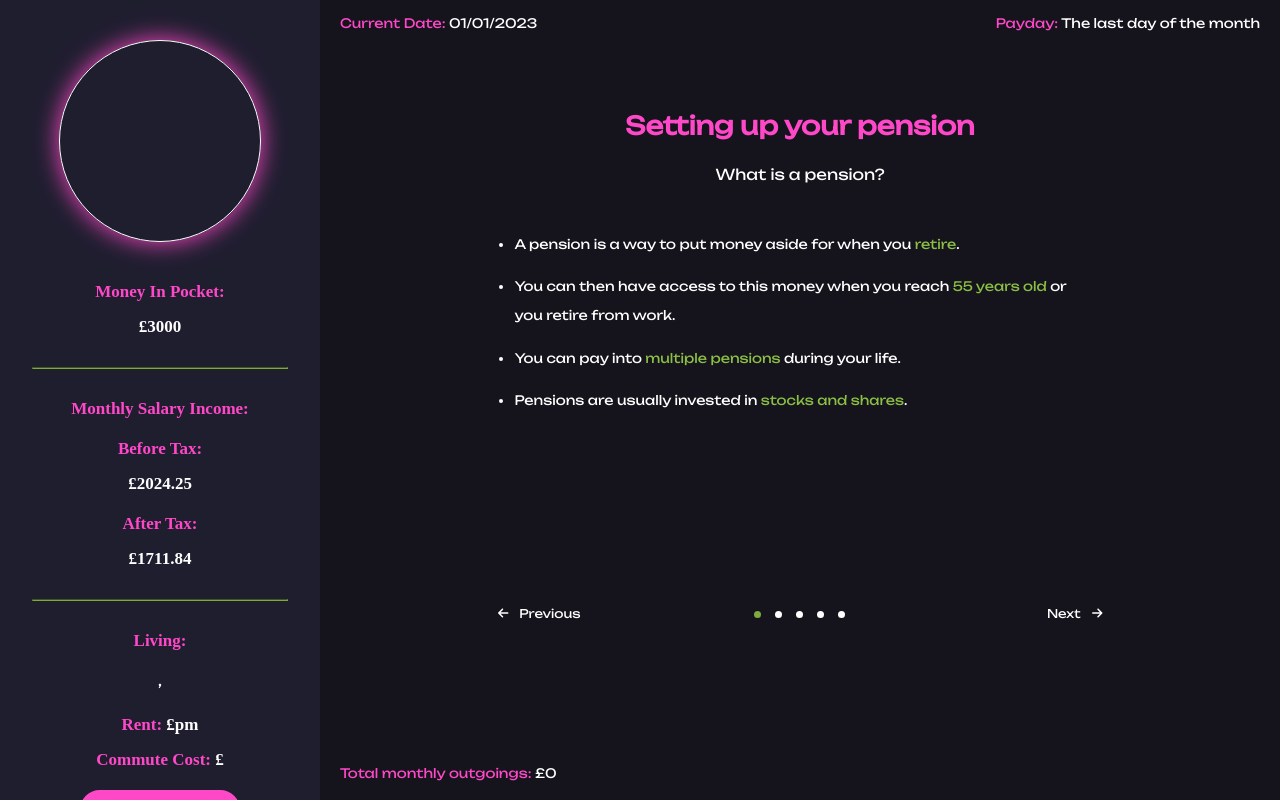
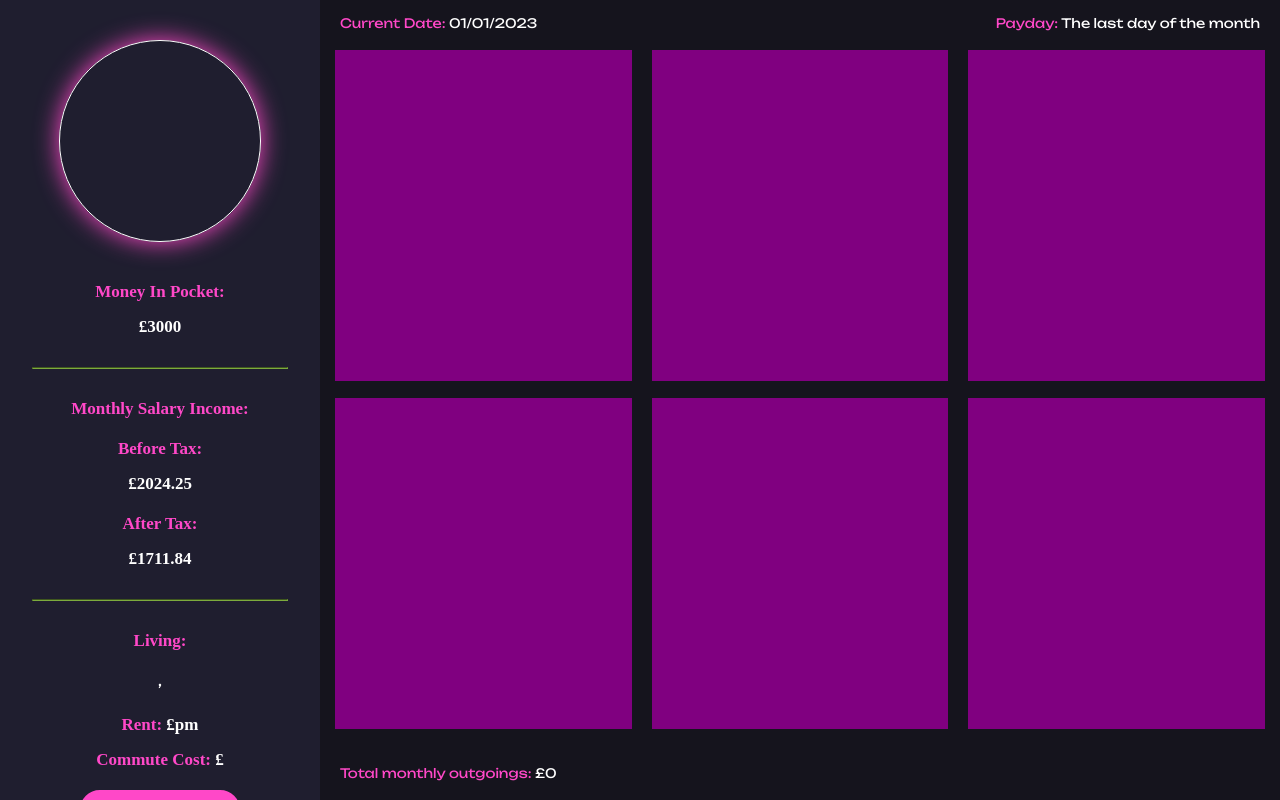
Before and after one commit to lucyscanlon/FinanceGame, a Vue app: page / in a window 1280 px wide. Built offline with nearby package versions, Linux system fonts and the light colour scheme; a web font is replaced by a local one.

Commit message:
Added main gameplay interactive components and imported them into the main gameplay component - set main game layout

```diff
--- a/src/components/MainGame/InformationPages/PensionIntroduction.vue
+++ b/src/components/MainGame/InformationPages/PensionIntroduction.vue
@@ -7,6 +7,9 @@ The parent of this component:
 <script setup>
     import { usePensionChoicesStore } from '../../../store/MainGameChoicesStore'
     const managePension = usePensionChoicesStore()
+
+    import { useLivingOptionsStore } from '../../../store/InitialGameChoicesStore'
+    const livingOptions = useLivingOptionsStore()
 </script>
 <template>
     <div class="rentintro-mainwrapper">
@@ -78,7 +81,7 @@ The parent of this component:
                     <PensionInvestmentFlexbox :PensionInvIndentifier=2 PensionInvDesc="Invest pension in:"></PensionInvestmentFlexbox>
                 </div>
                 <div class="pension-contribution-button-container">
-                        <button @click="managePension.confirmCurrentlySelectedPensionInvestmentChoice(), nextSlide()">Confirm Choice</button>
+                        <button @click="managePension.confirmCurrentlySelectedPensionInvestmentChoice(), nextSlide(), livingOptions.livingOptionsNextStageOfGame()">Confirm Choice</button>
                  </div>
             </div>
             </div>
--- a/src/components/MainGame/MainGame.vue
+++ b/src/components/MainGame/MainGame.vue
@@ -27,6 +27,18 @@ Components:
         <SupermarketChoiceDisplay v-if="livingOptions.livingOptionsGameStage === 4"></SupermarketChoiceDisplay>
         <TransportMethodDisplay v-if="livingOptions.livingOptionsGameStage === 5"></TransportMethodDisplay>
         <PensionInformationDisplay v-if="livingOptions.livingOptionsGameStage === 6"></PensionInformationDisplay>
+        <div class="maingameplay-interaction-container">
+            <div class="maingameplay-top-row-container">
+                <PensionInteractionComponent></PensionInteractionComponent>
+                <EverydaySavingInteractiveComponent></EverydaySavingInteractiveComponent>
+                <EmergencyFundsInteractiveComponent></EmergencyFundsInteractiveComponent>
+            </div>
+            <div class="maingameplay-bottom-row-container">
+                <HouseDepositInteractiveComponent></HouseDepositInteractiveComponent>
+                <IncomeStreamsInteractiveComponent></IncomeStreamsInteractiveComponent>
+                <InvestmentPortfolioInteractiveComponent></InvestmentPortfolioInteractiveComponent>
+            </div>
+        </div>
         <div className="gameplay-bottombanner-wrapper">
             <div className="monthly-outgoings-wrapper">
                 <p>Total monthly outgoings: <span className="colour-white">£{{ manageMoney.monthlyOutGoingsSum }}</span></p>
@@ -51,6 +63,12 @@ Components:
     import SupermarketInfoDisplay from './InformationPages/SupermarketInfo.vue';
     import TransportMethodDisplay from './InitialGameChoices/TransportOptionsDisplay.vue';
     import PensionInformationDisplay from './InformationPages/PensionIntroduction.vue';
+    import PensionInteractionComponent from './MainGameplayComponents/PensionComponent.vue';
+    import EverydaySavingInteractiveComponent from './MainGameplayComponents/EverydaySavingsComponent.vue';
+    import EmergencyFundsInteractiveComponent from './MainGameplayComponents/EmergencyFundsComponent.vue';
+    import HouseDepositInteractiveComponent from './MainGameplayComponents/HouseDepositComponent.vue';
+    import IncomeStreamsInteractiveComponent from './MainGameplayComponents/IncomeStreamsComponent.vue';
+    import InvestmentPortfolioInteractiveComponent from './MainGameplayComponents/InvestmentPortfolioComponent.vue';
 
 // export component data
 export default {
@@ -63,6 +81,12 @@ export default {
         SupermarketInfoDisplay,
         TransportMethodDisplay,
         PensionInformationDisplay,
+        PensionInteractionComponent,
+        EverydaySavingInteractiveComponent,
+        EmergencyFundsInteractiveComponent,
+        HouseDepositInteractiveComponent,
+        IncomeStreamsInteractiveComponent,
+        InvestmentPortfolioInteractiveComponent,
     }
 }
 </script>
--- /dev/null
+++ b/src/components/MainGame/MainGameplayComponents/EmergencyFundsComponent.vue
@@ -0,0 +1,12 @@
+<template>
+    <div class="maingameplay-flex-container">
+
+    </div>
+</template>
+<script>
+
+export default {
+    name: 'EmergencyFundsInteractiveComponent',
+}
+
+</script>
--- /dev/null
+++ b/src/components/MainGame/MainGameplayComponents/EverydaySavingsComponent.vue
@@ -0,0 +1,12 @@
+<template>
+    <div class="maingameplay-flex-container">
+
+    </div>
+</template>
+<script>
+
+export default {
+    name: 'EverydaySavingInteractiveComponent',
+}
+
+</script>
--- /dev/null
+++ b/src/components/MainGame/MainGameplayComponents/HouseDepositComponent.vue
@@ -0,0 +1,12 @@
+<template>
+    <div class="maingameplay-flex-container">
+
+    </div>
+</template>
+<script>
+
+export default {
+    name: 'HouseDepositInteractiveComponent',
+}
+
+</script>
--- /dev/null
+++ b/src/components/MainGame/MainGameplayComponents/IncomeStreamsComponent.vue
@@ -0,0 +1,12 @@
+<template>
+    <div class="maingameplay-flex-container">
+
+    </div>
+</template>
+<script>
+
+export default {
+    name: 'IncomeStreamsInteractiveComponent',
+}
+
+</script>
--- /dev/null
+++ b/src/components/MainGame/MainGameplayComponents/InvestmentPortfolioComponent.vue
@@ -0,0 +1,12 @@
+<template>
+    <div class="pension-interactive-component-container maingameplay-flex-container">
+
+    </div>
+</template>
+<script>
+
+export default {
+    name: 'InvestmentPortfolioInteractiveComponent',
+}
+
+</script>
--- /dev/null
+++ b/src/components/MainGame/MainGameplayComponents/PensionComponent.vue
@@ -0,0 +1,12 @@
+<template>
+    <div class="pension-interactive-component-container maingameplay-flex-container">
+
+    </div>
+</template>
+<script>
+
+export default {
+    name: 'PensionInteractionComponent',
+}
+
+</script>
--- a/src/store/InitialGameChoicesStore.js
+++ b/src/store/InitialGameChoicesStore.js
@@ -9,7 +9,7 @@ import { defineStore } from "pinia"
 export const useLivingOptionsStore = defineStore({
     id: 'pickLivingOption',
     state: () => ({
-        livingOptionsGameStage: 6,
+        livingOptionsGameStage: 7,
     }),
     actions: {
         livingOptionsNextStageOfGame() {
--- a/src/styles/style.css
+++ b/src/styles/style.css
@@ -1102,6 +1102,15 @@ body {
     border: solid #FF48C8 1px;
     color: white;
     font-family: unbounded-reg;
+    transition-duration: 0.5s;
+  }
+
+  .pension-contribution-button-container button:hover {
+    transition-duration: 0.5s;
+    color: white;
+    border: white 1px solid;
+    background-color: #1F1E2F;
+    cursor: pointer;
   }
 
   .pension-contribution-choices-padding {
@@ -1164,3 +1173,34 @@ body {
     padding-top: 25px;
     padding-bottom: 25px;
   }
+
+
+
+  /* main gameplay components */
+
+.maingameplay-interaction-container {
+  width: 100%;
+  height: 87%;
+}
+
+.maingameplay-top-row-container {
+  width: 99%;
+  height: 50%;
+  margin: 0 auto;
+  display: flex;
+}
+
+.maingameplay-bottom-row-container {
+  width: 99%;
+  height: 50%;
+  margin: 0 auto;
+  display: flex;
+}
+
+.maingameplay-flex-container {
+  width: 100%;
+  height: 95%;
+  margin-left: 10px;
+  margin-right: 10px;
+  background-color: purple;
+}
```
